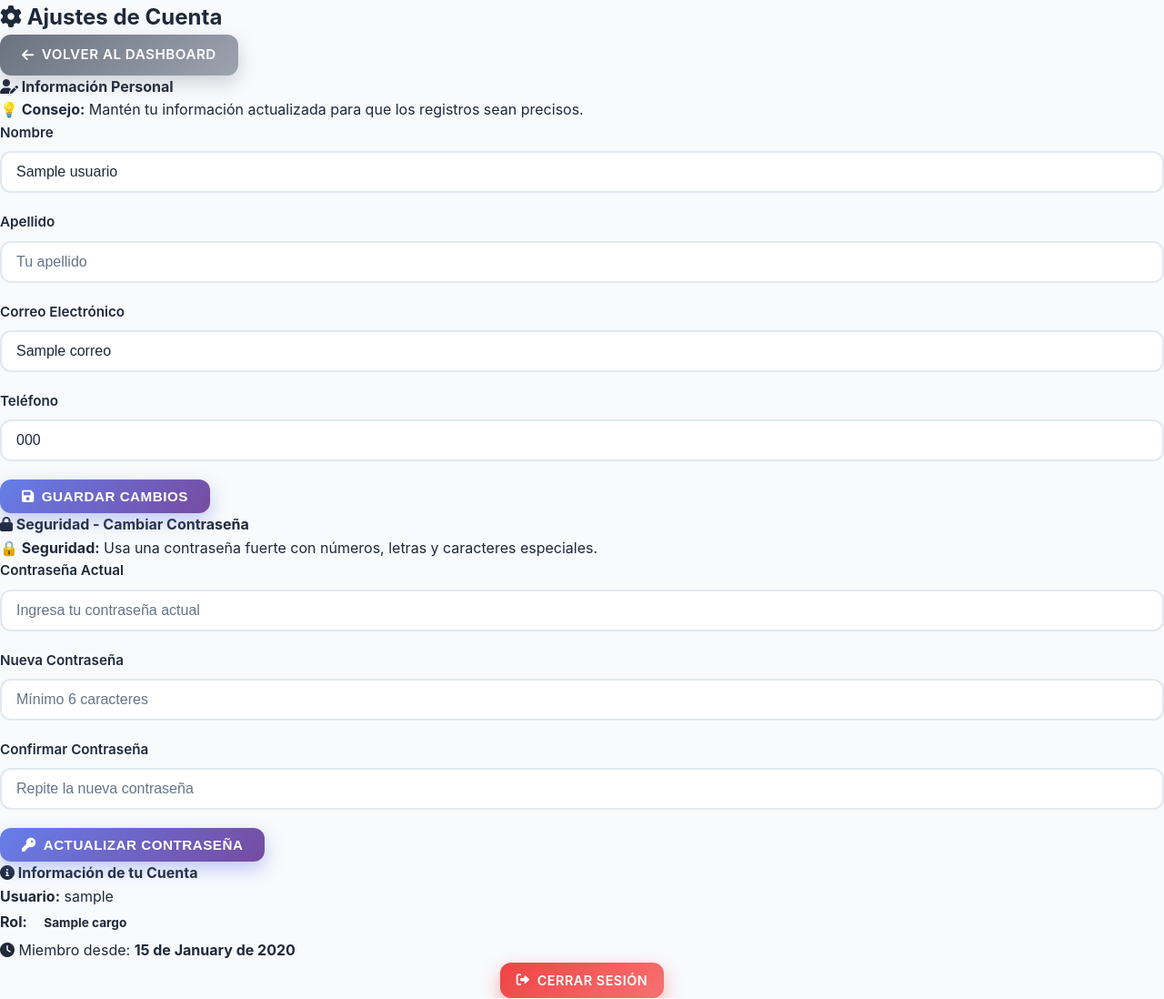
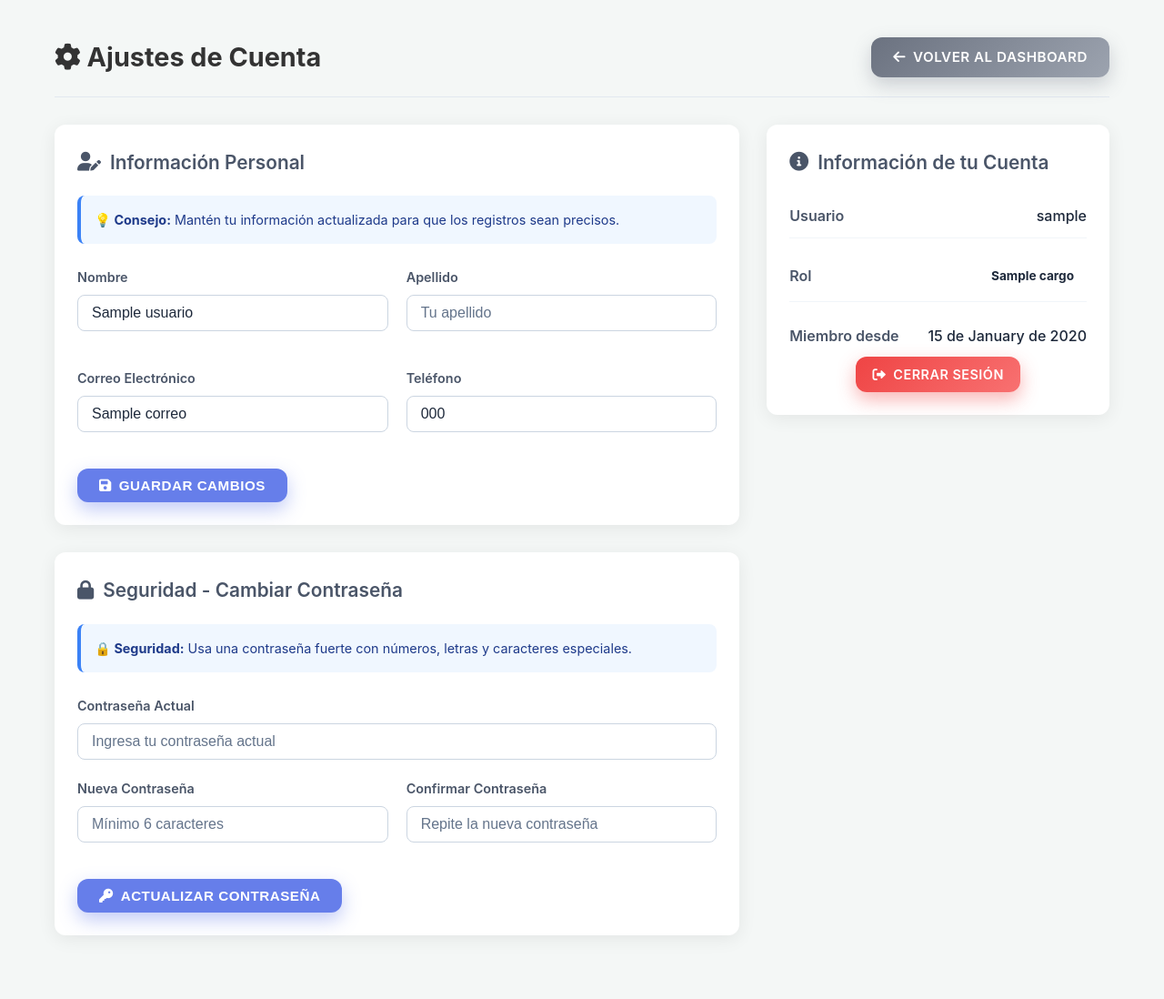
Before and after one commit to TheFaysal24/app_web_empleados, a Flask app: page /ajustes in a window 1280 px wide. Shown: the whole page at 91% size. Run offline with Flask 3, Linux system fonts and the light colour scheme; a user stored in the database is signed in; tables that the repository leaves empty hold one stand-in row (values such as "Sample post"); a database or web service that is not in the repository returns one stand-in record (values such as "Sample title"); some libraries are stand-ins or nearby versions.

Commit message:
Feat: Rediseñar y organizar la página de Ajustes

```diff
--- a/Templates/ajustes.html
+++ b/Templates/ajustes.html
@@ -1,10 +1,5 @@
 {% extends "base.html" %}
 {% block title %}Ajustes de Cuenta{% endblock %}
-
-{% block head %}
-  {{ super() }}
-  <link rel="stylesheet" href="{{ url_for('static', filename='css/ajustes.css') }}">
-{% endblock %}
 
 {% block content %}
 <div class="ajustes-container">
@@ -16,40 +11,37 @@
     </a>
   </div>
 
+  <div class="ajustes-grid">
+    <!-- Columna Principal -->
+    <div class="ajustes-main-content">
       <!-- Actualizar datos personales -->
       <div class="settings-section">
         <h4><i class="fas fa-user-edit"></i> Información Personal</h4>
-
         <div class="info-box">
           <strong>💡 Consejo:</strong> Mantén tu información actualizada para que los registros sean precisos.
         </div>
-
-    <!-- Ambos formularios apuntan a la misma ruta -->
         <form method="POST" action="{{ url_for('ajustes') }}">
           {{ update_form.hidden_tag() }}
           <div class="form-row">
             <div class="form-group">
-          <label class="form-label" for="nombre">Nombre</label>
+              <label class="form-label" for="update-nombre">Nombre</label>
               {{ update_form.nombre(class="form-control", placeholder="Tu nombre", value=current_user.nombre) }}
             </div>
             <div class="form-group">
-          <label class="form-label" for="apellido">Apellido</label>
+              <label class="form-label" for="update-apellido">Apellido</label>
               {{ update_form.apellido(class="form-control", placeholder="Tu apellido", value=current_user.apellido) }}
             </div>
           </div>
-
           <div class="form-row">
             <div class="form-group">
-          <label class="form-label" for="correo">Correo Electrónico</label>
+              <label class="form-label" for="update-correo">Correo Electrónico</label>
               {{ update_form.correo(class="form-control", placeholder="tu.correo@empresa.com", value=current_user.correo) }}
             </div>
             <div class="form-group">
-          <label class="form-label" for="telefono">Teléfono</label>
+              <label class="form-label" for="update-telefono">Teléfono</label>
               {{ update_form.telefono(class="form-control", placeholder="+57 300 123 4567", value=current_user.telefono) }}
             </div>
           </div>
-
-      <!-- El 'name' y 'value' ayudan a identificar qué formulario se envió -->
           <button type="submit" name="submit_update" value="1" class="btn btn-primary">
             <i class="fas fa-save"></i> Guardar Cambios
           </button>
@@ -59,65 +51,65 @@
       <!-- Cambiar contraseña -->
       <div class="settings-section">
         <h4><i class="fas fa-lock"></i> Seguridad - Cambiar Contraseña</h4>
-
         <div class="info-box">
           <strong>🔒 Seguridad:</strong> Usa una contraseña fuerte con números, letras y caracteres especiales.
         </div>
-
-    <!-- Ambos formularios apuntan a la misma ruta -->
         <form method="POST" action="{{ url_for('ajustes') }}">
           {{ password_form.hidden_tag() }}
           <div class="form-group">
-        <label class="form-label" for="actual">Contraseña Actual</label>
+            <label class="form-label" for="password-actual">Contraseña Actual</label>
             {{ password_form.actual(class="form-control", placeholder="Ingresa tu contraseña actual") }}
           </div>
-
+          <div class="form-row">
             <div class="form-group">
-        <label class="form-label" for="nueva">Nueva Contraseña</label>
+              <label class="form-label" for="password-nueva">Nueva Contraseña</label>
               {{ password_form.nueva(class="form-control", placeholder="Mínimo 6 caracteres") }}
             </div>
-
             <div class="form-group">
-        <label class="form-label" for="confirmar">Confirmar Contraseña</label>
+              <label class="form-label" for="password-confirmar">Confirmar Contraseña</label>
               {{ password_form.confirmar(class="form-control", placeholder="Repite la nueva contraseña") }}
             </div>
-
-      <!-- El 'name' y 'value' ayudan a identificar qué formulario se envió en el backend -->
+          </div>
           <button type="submit" name="submit_password" value="1" class="btn btn-primary" onclick="return validarContrasenas()">
             <i class="fas fa-key"></i> Actualizar Contraseña
           </button>
         </form>
       </div>
+    </div>
 
+    <!-- Columna Lateral -->
+    <div class="ajustes-sidebar">
       <!-- Información de cuenta -->
       <div class="settings-section">
         <h4><i class="fas fa-info-circle"></i> Información de tu Cuenta</h4>
-    <div class="form-row account-info">
-      <div>
-        <p><strong>Usuario:</strong> {{ current_user.username }}</p>
+        <div class="account-info">
+          <div class="info-item">
+            <span class="info-label">Usuario</span>
+            <span class="info-value">{{ current_user.username }}</span>
           </div>
-      <div>
-        <p><strong>Rol:</strong> <span class="badge bg-primary">{{ current_user.cargo.capitalize() }}</span></p>
+          <div class="info-item">
+            <span class="info-label">Rol</span>
+            <span class="info-value"><span class="badge bg-primary">{{ current_user.cargo.capitalize() }}</span></span>
+          </div>
+          <div class="info-item">
+            <span class="info-label">Miembro desde</span>
+            <span class="info-value">{{ current_user.fecha_creacion.strftime('%d de %B de %Y') }}</span>
           </div>
         </div>
-
-    <div class="account-footer">
-      <p>
-        <i class="fas fa-clock"></i> Miembro desde: <strong>{{ current_user.fecha_creacion.strftime('%d de %B de %Y') }}</strong>
-      </p>
-    </div>
-
         <div class="mt-4 text-center">
           <a href="{{ url_for('logout') }}" class="btn btn-danger btn-sm"><i class="fas fa-sign-out-alt"></i> Cerrar Sesión</a>
+        </div>
+      </div>
     </div>
   </div>
 
 </div>
 
 <script>
+  // FIX: Corregir IDs para que coincidan con los generados por Flask-WTF
   function validarContrasenas() {
-    const nueva = document.getElementById('nueva_contrasena').value;
-    const confirmar = document.getElementById('confirmar_contrasena').value;
+    const nueva = document.getElementById('password-nueva').value;
+    const confirmar = document.getElementById('password-confirmar').value;
 
     if (nueva !== confirmar) {
       alert('Las contraseñas no coinciden. Por favor, verifica.');
@@ -133,3 +125,143 @@
   }
 </script>
 {% endblock %}
+
+{% block head %}
+{{ super() }}
+<style>
+  body {
+    background-color: #f4f7f6;
+  }
+  .ajustes-container {
+    max-width: 1200px;
+    margin: 20px auto;
+    padding: 20px;
+  }
+  .ajustes-header {
+    display: flex;
+    justify-content: space-between;
+    align-items: center;
+    margin-bottom: 30px;
+    padding-bottom: 20px;
+    border-bottom: 1px solid #e2e8f0;
+  }
+  .ajustes-header h2 {
+    margin: 0;
+    font-size: 1.8em;
+    font-weight: 700;
+    color: #333;
+  }
+  .ajustes-grid {
+    display: grid;
+    grid-template-columns: 2fr 1fr;
+    gap: 30px;
+  }
+  .settings-section {
+    background: white;
+    border-radius: 12px;
+    padding: 25px;
+    box-shadow: 0 4px 20px rgba(0,0,0,0.07);
+    margin-bottom: 30px;
+  }
+  .settings-section h4 {
+    font-size: 1.3em;
+    font-weight: 600;
+    color: #4a5568;
+    margin-bottom: 20px;
+    display: flex;
+    align-items: center;
+    gap: 10px;
+  }
+  .info-box {
+    background: #f0f7ff;
+    border-left: 4px solid #3b82f6;
+    padding: 15px;
+    border-radius: 8px;
+    margin-bottom: 25px;
+    font-size: 0.9em;
+    color: #1e3a8a;
+  }
+  .form-row {
+    display: grid;
+    grid-template-columns: 1fr 1fr;
+    gap: 20px;
+    margin-bottom: 20px;
+  }
+  .form-group {
+    display: flex;
+    flex-direction: column;
+  }
+  .form-label {
+    font-weight: 600;
+    font-size: 0.9em;
+    color: #4a5568;
+    margin-bottom: 8px;
+  }
+  .form-control {
+    padding: 10px 15px;
+    border: 1px solid #cbd5e1;
+    border-radius: 8px;
+    transition: all 0.2s ease;
+  }
+  .form-control:focus {
+    border-color: #667eea;
+    box-shadow: 0 0 0 3px rgba(102, 126, 234, 0.2);
+    outline: none;
+  }
+  .btn-primary {
+    background: #667eea;
+    border: none;
+  }
+  .btn-primary:hover {
+    background: #5a67d8;
+  }
+  .account-info {
+    display: flex;
+    flex-direction: column;
+    gap: 15px;
+  }
+  .info-item {
+    display: flex;
+    justify-content: space-between;
+    align-items: center;
+    padding: 10px 0;
+    border-bottom: 1px solid #f1f5f9;
+  }
+  .info-item:last-child {
+    border-bottom: none;
+  }
+  .info-label {
+    font-weight: 600;
+    color: #4a5568;
+  }
+  .info-value {
+    color: #1e293b;
+    font-weight: 500;
+  }
+  .account-footer {
+    margin-top: 20px;
+    padding-top: 15px;
+    border-top: 1px solid #e2e8f0;
+    text-align: center;
+    font-size: 0.9em;
+    color: #64748b;
+  }
+
+  @media (max-width: 992px) {
+    .ajustes-grid {
+      grid-template-columns: 1fr;
+    }
+  }
+  @media (max-width: 768px) {
+    .form-row {
+      grid-template-columns: 1fr;
+      gap: 15px;
+    }
+    .ajustes-header {
+      flex-direction: column;
+      gap: 15px;
+      align-items: flex-start;
+    }
+  }
+</style>
+{% endblock %}
```
Lines whose indentation alone changed are shown as unchanged.
